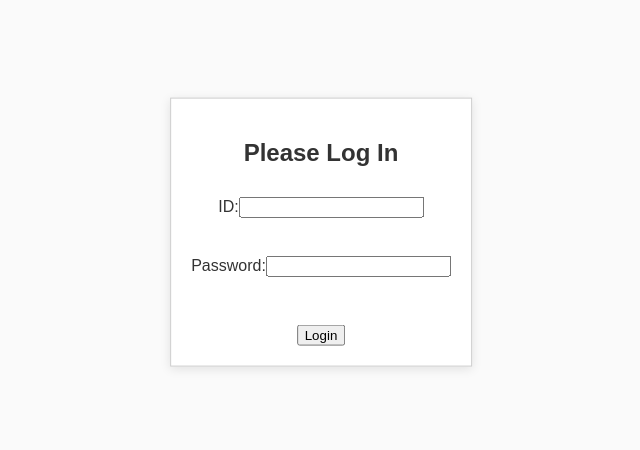
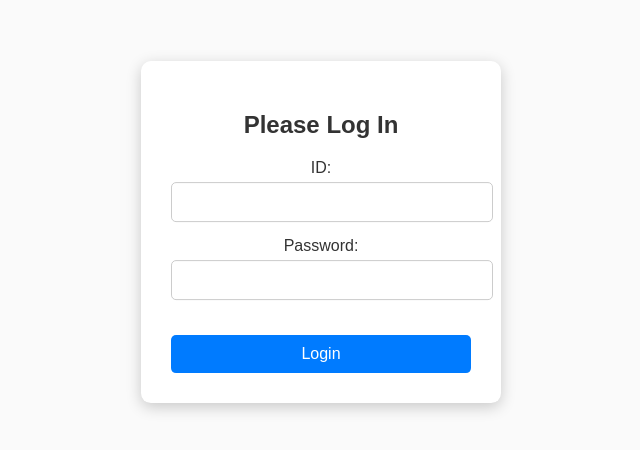
Before and after one commit to Aadarsh-Mane/wallpaperwebsite, a React (Create React App) app: page /fetch in a window 1280 px wide. Shown: the part 168-618 px from the top of the page, without its empty margins (319-959 px from the left). Built offline with nearby package versions, Linux system fonts and the light colour scheme.

Commit message:
fixed today'wall ui

```diff
--- a/src/App.css
+++ b/src/App.css
@@ -1,30 +1,5 @@
 .App {
   text-align: center;
-}
-.login-dialog {
-  position: fixed;
-  top: 50%;
-  left: 50%;
-  transform: translate(-50%, -50%);
-  background-color: white;
-  border: 1px solid #ccc;
-  padding: 20px;
-  box-shadow: 0 2px 10px rgba(0, 0, 0, 0.1);
-  z-index: 1000;
-}
-
-.login-dialog form {
-  display: flex;
-  flex-direction: column;
-  align-items: center;
-}
-
-.login-dialog label {
-  margin: 10px 0;
-}
-
-.login-dialog button {
-  margin-top: 20px;
 }
 
 .App-logo {
@@ -32,6 +7,109 @@
   pointer-events: none;
 }
 
+.login-dialog {
+  position: fixed;
+  top: 50%;
+  left: 50%;
+  transform: translate(-50%, -50%);
+  background-color: #ffffff;
+  border-radius: 10px;
+  padding: 30px;
+  box-shadow: 0 4px 15px rgba(0, 0, 0, 0.2);
+  z-index: 1000;
+  width: 300px;
+  /* animation: fadeIn 0.5s ease-in-out; */
+}
+
+/* Animation for dialog box */
+@keyframes fadeIn {
+  from {
+      opacity: 0;
+      transform: translate(-50%, -55%);
+  }
+  to {
+      opacity: 1;
+      transform: translate(-50%, -50%);
+  }
+}
+
+/* Styling for the form within the dialog */
+.login-form {
+  display: flex;
+  flex-direction: column;
+  align-items: center;
+}
+
+/* Styling for the form labels */
+.login-form label {
+  display: flex;
+  flex-direction: column;
+  margin-bottom: 15px;
+  width: 100%;
+}
+
+/* Styling for input fields */
+.login-input {
+  padding: 10px;
+  border: 1px solid #ccc;
+  border-radius: 5px;
+  font-size: 1rem;
+  margin-top: 5px;
+  transition: border 0.3s ease;
+  width: 100%;
+}
+
+/* Input focus effect */
+.login-input:focus {
+  border: 1px solid #007bff;
+  outline: none;
+  box-shadow: 0 0 5px rgba(0, 123, 255, 0.5);
+}
+
+/* Styling for the login button */
+.login-button {
+  padding: 10px 20px;
+  background-color: #007bff;
+  border: none;
+  border-radius: 5px;
+  color: #fff;
+  font-size: 1rem;
+  cursor: pointer;
+  transition: background-color 0.3s ease, transform 0.3s ease;
+  margin-top: 20px;
+  width: 100%;
+}
+
+/* Button hover effect */
+.login-button:hover {
+  background-color: #0056b3;
+  transform: translateY(-2px);
+}
+
+/* Button active effect */
+.login-button:active {
+  background-color: #003f7f;
+  transform: translateY(2px);
+}
+
+/* Styling for error messages (if any) */
+.error-message {
+  color: red;
+  margin-top: 10px;
+  font-size: 0.9rem;
+}
+
+/* Mobile responsiveness */
+@media (max-width: 480px) {
+  .login-dialog {
+      width: 90%;
+      padding: 20px;
+  }
+
+  .login-button {
+      font-size: 0.9rem;
+  }
+}
 @media (prefers-reduced-motion: no-preference) {
   .App-logo {
     animation: App-logo-spin infinite 20s linear;
--- a/src/App.js
+++ b/src/App.js
@@ -10,22 +10,19 @@ import WallpaperOfTheDay from './pages/WallpaperDay';
 import { useEffect, useState } from 'react';
 
 
+
 function App({ isAuthenticated }) {
-    // State to manage authentication and visibility of the dialog
     const [isAuth, setIsAuth] = useState(isAuthenticated);
     const [id, setId] = useState('');
     const [password, setPassword] = useState('');
     const [showDialog, setShowDialog] = useState(!isAuthenticated); // Show dialog if not authenticated initially
 
-    // Effect to update authentication state when prop changes
     useEffect(() => {
         setIsAuth(isAuthenticated);
     }, [isAuthenticated]);
 
-    // Function to handle the login submission
     const handleLogin = (e) => {
         e.preventDefault();
-      // Check the credentials
         if (id === 'marwallpaper' && password === 'ronaldo') {
             setIsAuth(true);
             setShowDialog(false);
@@ -36,10 +33,9 @@ function App({ isAuthenticated }) {
 
     return (
         <div className="App">
-        {/* Conditional rendering of the dialog box */}
             {showDialog && (
                 <div className="login-dialog">
-            <form onSubmit={handleLogin}>
+                    <form onSubmit={handleLogin} className="login-form">
                         <h2>Please Log In</h2>
                         <label>
                             ID:
@@ -47,24 +43,23 @@ function App({ isAuthenticated }) {
                                 type="text"
                                 value={id}
                                 onChange={(e) => setId(e.target.value)}
+                                className="login-input"
                             />
                         </label>
-              <br />
                         <label>
                             Password:
                             <input
                                 type="password"
                                 value={password}
                                 onChange={(e) => setPassword(e.target.value)}
+                                className="login-input"
                             />
                         </label>
-              <br />
-              <button type="submit">Login</button>
+                        <button type="submit" className="login-button">Login</button>
                     </form>
                 </div>
             )}
 
-        {/* Render the app content only if authenticated */}
             {isAuth && (
                 <Router>
                     <div>
--- a/src/pages/WallpaperDay.jsx
+++ b/src/pages/WallpaperDay.jsx
@@ -9,7 +9,6 @@ const WallpaperOfTheDay = () => {
     const [uploading, setUploading] = useState(false);
     const [wallpapers, setWallpapers] = useState([]);
 
-    // Fetch existing wallpapers
     useEffect(() => {
         const fetchWallpapers = async () => {
             const querySnapshot = await getDocs(collection(firestore, 'wallpaperOfTheDay'));
@@ -45,11 +44,11 @@ const WallpaperOfTheDay = () => {
                 createdAt: new Date(),
             });
 
-            setWallpapers([...wallpapers, { id: docRef.id, title, imageURL }]); // Update state with new wallpaper
+            setWallpapers([...wallpapers, { id: docRef.id, title, imageURL }]);
 
             alert('Wallpaper uploaded successfully!');
-            setImage(null); // Reset image input
-            setTitle('');    // Reset title input
+            setImage(null);
+            setTitle('');
         } catch (error) {
             console.error('Error uploading wallpaper:', error);
             alert('Failed to upload wallpaper.');
@@ -61,14 +60,11 @@ const WallpaperOfTheDay = () => {
     const handleDelete = async (id, imageURL) => {
         if (window.confirm("Are you sure you want to delete this wallpaper?")) {
             try {
-                // Delete from Firestore
                 await deleteDoc(doc(firestore, 'wallpaperOfTheDay', id));
 
-                // Get the file reference and delete from Storage
                 const imageRef = ref(storage, `wallpapers/${imageURL.split('/').pop()}`);
                 await deleteObject(imageRef);
 
-                // Update state to remove the deleted wallpaper
                 setWallpapers(wallpapers.filter(wallpaper => wallpaper.id !== id));
 
                 alert('Wallpaper deleted successfully!');
@@ -88,23 +84,30 @@ const WallpaperOfTheDay = () => {
                 value={title}
                 onChange={(e) => setTitle(e.target.value)}
                 disabled={uploading}
+                className="title-input"
             />
             <input
                 type="file"
                 onChange={handleImageChange}
                 disabled={uploading}
+                className="file-input"
             />
-            <button onClick={handleUpload} disabled={uploading}>
+            <button onClick={handleUpload} disabled={uploading} className="upload-button">
                 {uploading ? 'Uploading...' : 'Upload'}
             </button>
 
             <h3>Uploaded Wallpapers</h3>
-            <div className="wallpaper-list">
+            <div className="wallpaper-grid">
                 {wallpapers.map((wallpaper) => (
                     <div key={wallpaper.id} className="wallpaper-item">
                         <h4>{wallpaper.title}</h4>
                         <img src={wallpaper.imageURL} alt={wallpaper.title} className="wallpaper-image" />
-                        <button onClick={() => handleDelete(wallpaper.id, wallpaper.imageURL)}>Delete</button>
+                        <button
+                            onClick={() => handleDelete(wallpaper.id, wallpaper.imageURL)}
+                            className="delete-button"
+                        >
+                            Delete
+                        </button>
                     </div>
                 ))}
             </div>
@@ -112,5 +115,4 @@ const WallpaperOfTheDay = () => {
     );
 };
 
-
-export default WallpaperOfTheDay
+export default WallpaperOfTheDay;
--- a/src/styles/WallpaperDay.css
+++ b/src/styles/WallpaperDay.css
@@ -1,99 +1,116 @@
-/* src/styles/WallpaperOfTheDay.css */
+/* WallpaperOfTheDay.css */
 
+/* Container styling */
 .upload-container {
-    max-width: 500px;
-    margin: 50px auto;
+    max-width: 1000px;
+    margin: 0 auto;
     padding: 20px;
     border: 1px solid #ccc;
     border-radius: 8px;
     box-shadow: 0 0 10px rgba(0, 0, 0, 0.1);
+    background-color: #ffffff;
     text-align: center;
-    background-color: #fff;
 }
 
+/* Title styling */
 .upload-container h2 {
     font-size: 24px;
     margin-bottom: 20px;
+    color: #333;
 }
 
-.upload-container input[type="text"],
-.upload-container input[type="file"] {
-    display: block;
+/* Input and button styling */
+.title-input,
+.file-input,
+.upload-button {
+    padding: 10px;
+    font-size: 16px;
+    margin: 10px 0;
+    border: 1px solid #ccc;
+    border-radius: 4px;
     width: 100%;
-    margin-bottom: 20px;
-    padding: 10px;
-    border-radius: 5px;
-    border: 1px solid #ccc;
 }
 
-.upload-container button {
-    padding: 10px 20px;
-    font-size: 16px;
+.upload-button {
+    background-color: #007bff;
     color: #fff;
-    background-color: #007bff;
-    border: none;
-    border-radius: 5px;
     cursor: pointer;
+    transition: background-color 0.3s ease, transform 0.3s ease;
 }
 
-.upload-container button:disabled {
-    background-color: #aaa;
-    cursor: not-allowed;
+.upload-button:hover {
+    background-color: #0056b3;
+    transform: translateY(-2px);
 }
 
-.upload-container button:hover:not(:disabled) {
-    background-color: #0056b3;
+.upload-button:active {
+    background-color: #003f7f;
+    transform: translateY(2px);
 }
 
-.wallpaper-list {
-    margin-top: 30px;
+/* Grid container for wallpapers */
+.wallpaper-grid {
     display: grid;
-    grid-template-columns: 1fr;
-    gap: 20px;
+    grid-template-columns: repeat(auto-fill, minmax(250px, 1fr)); /* Responsive grid */
+    gap: 20px; /* Space between grid items */
+    margin-top: 20px;
 }
 
+/* Individual wallpaper item styling */
 .wallpaper-item {
-    text-align: center;
-    padding: 10px;
-    border: 1px solid #ccc;
-    border-radius: 5px;
-    box-shadow: 0 0 5px rgba(0, 0, 0, 0.1);
+    position: relative;
+    border: 1px solid #ddd;
+    border-radius: 8px;
+    overflow: hidden;
+    transition: transform 0.3s ease;
+    cursor: pointer;
+    box-shadow: 0 4px 8px rgba(0, 0, 0, 0.1);
 }
 
-.wallpaper-item h4 {
-    font-size: 18px;
-    margin-bottom: 10px;
+.wallpaper-item:hover {
+    transform: scale(1.05);
+    box-shadow: 0 8px 16px rgba(0, 0, 0, 0.2);
 }
 
+/* Wallpaper title styling */
+.wallpaper-item h4 {
+    margin: 10px;
+    font-size: 18px;
+    text-align: center;
+}
+
+/* Wallpaper image styling */
 .wallpaper-image {
     width: 100%;
-    max-width: 100%;
     height: auto;
-    margin-bottom: 10px;
-    border-radius: 5px;
+    display: block;
+    border-bottom: 1px solid #ddd;
 }
 
-.wallpaper-item button {
-    padding: 8px 16px;
-    background-color: #dc3545;
-    color: #fff;
+/* Delete button styling */
+.delete-button {
+    position: absolute;
+    top: 10px;
+    right: 10px;
+    background-color: rgba(255, 0, 0, 0.7);
+    color: white;
     border: none;
-    border-radius: 5px;
+    border-radius: 4px;
+    padding: 5px 10px;
     cursor: pointer;
+    transition: background-color 0.3s ease;
 }
 
-.wallpaper-item button:hover {
-    background-color: #c82333;
+.delete-button:hover {
+    background-color: rgba(255, 0, 0, 1);
 }
 
-@media (min-width: 600px) {
-    .wallpaper-list {
-        grid-template-columns: repeat(2, 1fr);
+/* Mobile responsiveness */
+@media screen and (max-width: 768px) {
+    .upload-container {
+        max-width: 90%;
+    }
+    .wallpaper-grid {
+        grid-template-columns: repeat(auto-fill, minmax(200px, 1fr));
     }
 }
-
-@media (min-width: 900px) {
-    .wallpaper-list {
-        grid-template-columns: repeat(3, 1fr);
-    }
-}
```
Lines whose indentation alone changed are shown as unchanged.
